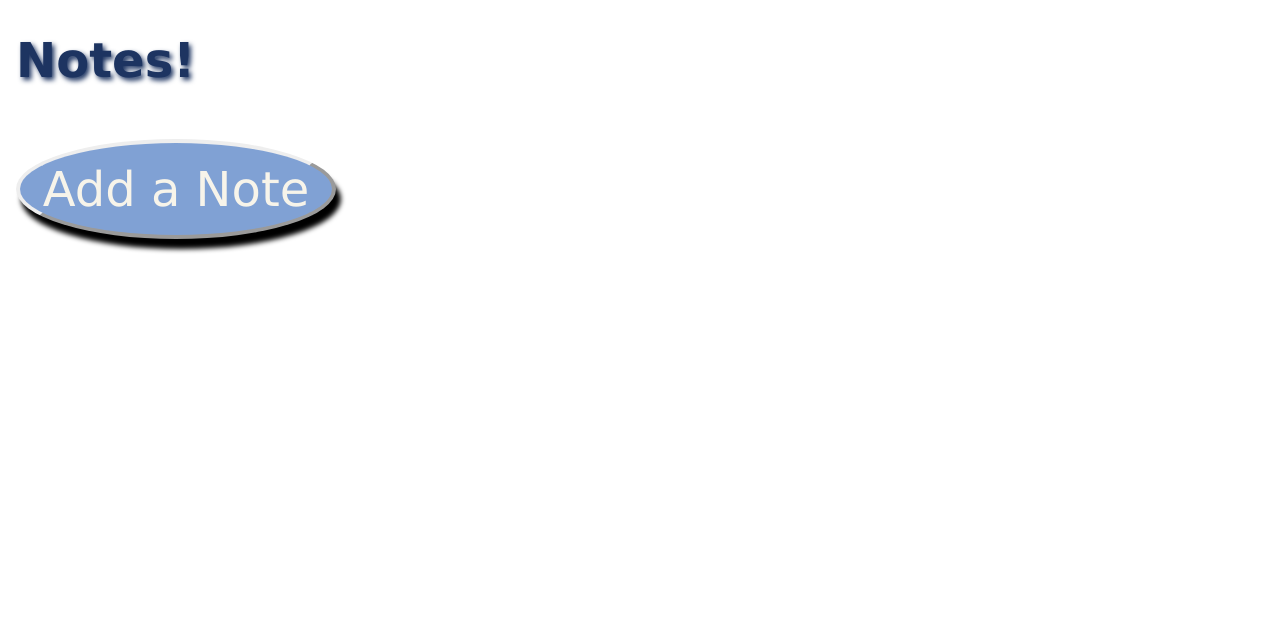
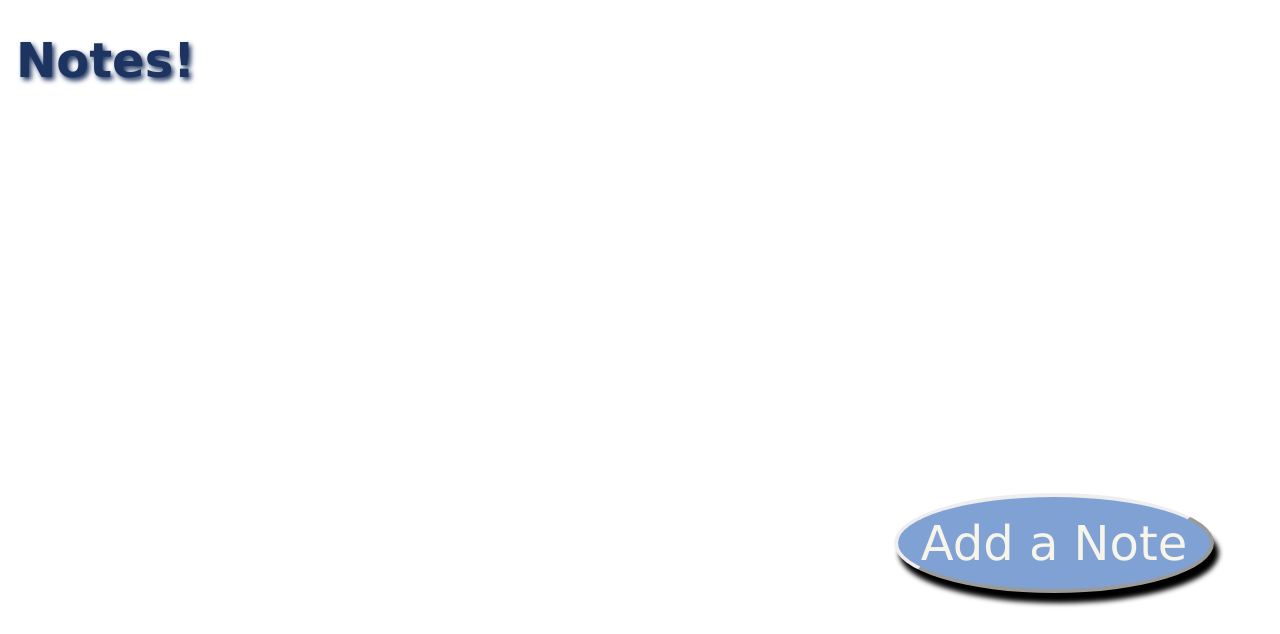
Before and after one commit to momentum-team-4/django-notes-app-kylemcconaughey, a Django app: page / in a window 1280 px wide. Shown: the part 166-800 px from the top of the page. Run offline with Django 3.2, Linux system fonts and the light colour scheme; data that the repository does not hold is empty.

Commit message:
made new note btn a FAB

```diff
--- a/notes/static/css/styles.css
+++ b/notes/static/css/styles.css
@@ -8,6 +8,7 @@
 
 .pageTitle {
     margin-top: 1rem;
+
 }
 
 nav button {
@@ -19,6 +20,7 @@ nav button {
     margin-top: 0.5rem;
     box-shadow: 3px 7px 3px;
     background-color: #80a1d4ff;
+
 }
 
 nav button:hover {
@@ -52,6 +54,7 @@ header {
 .notesList {
     display: flex;
     flex-flow: wrap;
+
 }
 
 .note {
@@ -102,10 +105,22 @@ h2 {
     text-decoration: none;
     box-shadow: 5px 10px 5px;
     background-color: #80a1d4ff;
+    position: fixed;
+    bottom: 25px;
+    right: 50px;
+    z-index: 999;
+    cursor: pointer;
+
+}
+
+.spacing {
+    width: 100%;
+    height: 150px;
 }
 
 .newNote:hover {
-    background-color: rgba(128, 162, 212, 0.755);
+
+    background-color: rgb(128, 162, 212);
     box-shadow: 3px 7px 3px;
 
 }
@@ -114,7 +129,3 @@ h2 {
     display: flex;
 
 }
-
-button {
-
-}
--- a/notes/templates/notes/notes_list.html
+++ b/notes/templates/notes/notes_list.html
@@ -15,8 +15,12 @@
     </div>
     {% endfor %}
 </div>
+<div class='spacing'></div>
 
 <br>
-<button class='newNote'><a href="{% url 'notes_create' %}" style="text-decoration:none">Add a Note</a></button>
+<div class='fab-container'>
+    <button class='newNote'><a href="{% url 'notes_create' %}" style="text-decoration:none">Add a Note</a></button>
+</div>
+
 
 {% endblock %}
```
